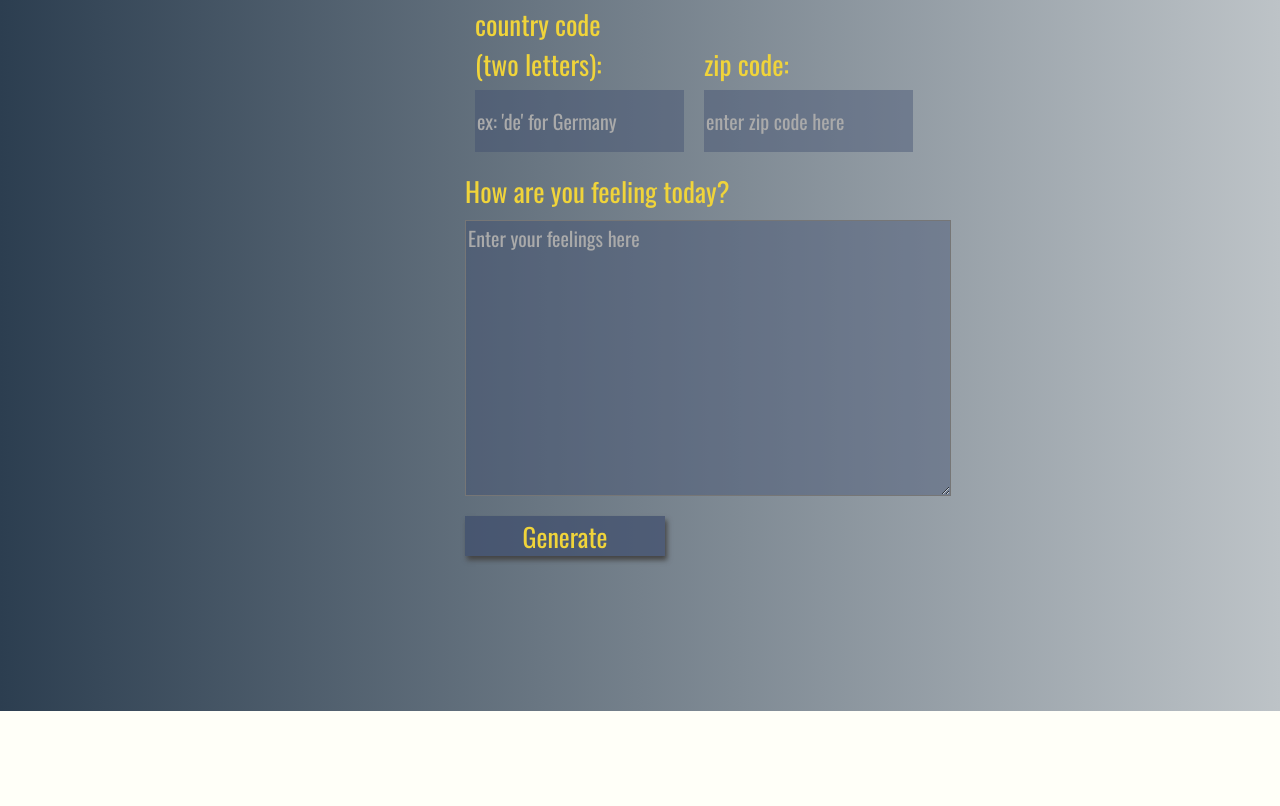
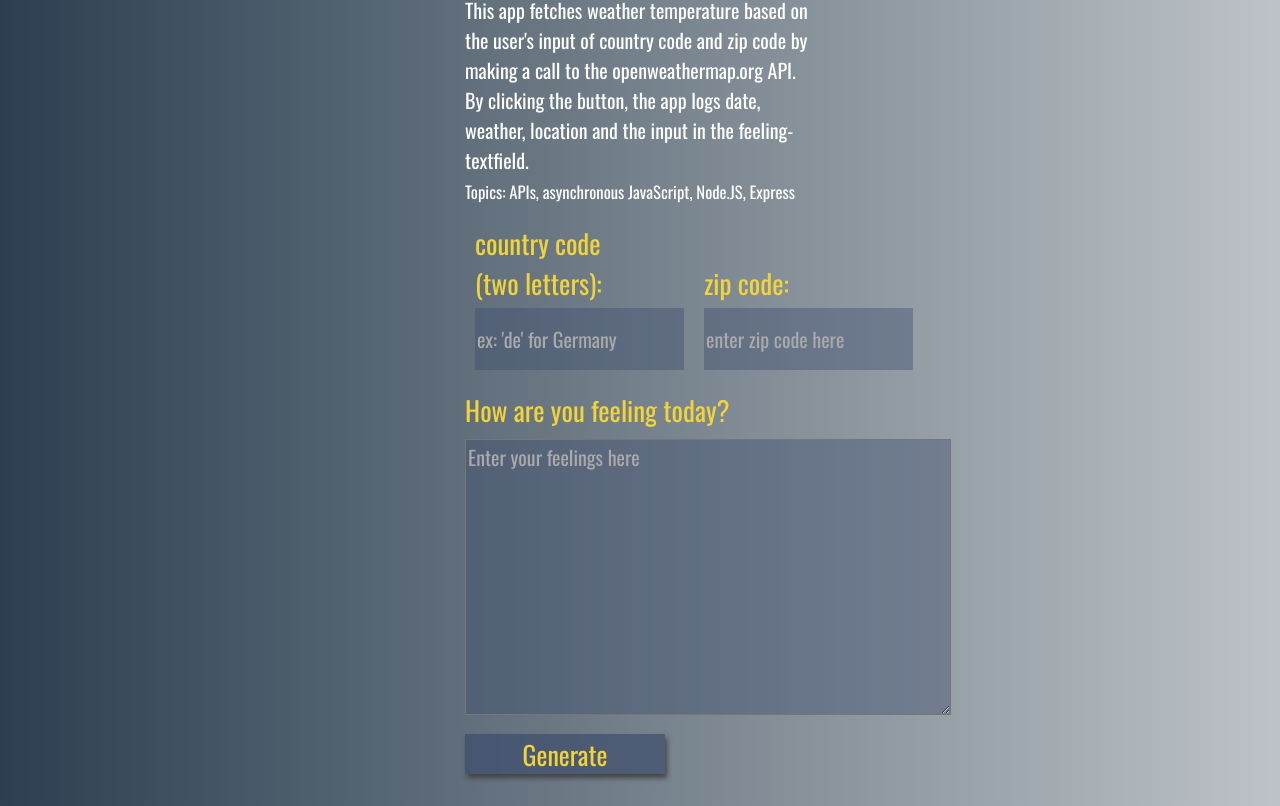
Before and after one commit to OzzieKuda/weather-journal-app, a website: page website/index.html in a window 1280 px wide. Shown: the part 96-902 px from the top of the page. Before the commit the page ends 814 px from the top, so only its background shows below. Drawn offline with nearby package versions, Linux system fonts and the light colour scheme; a web font is replaced by a local one.

Commit message:
feat: adds a description in the markup

```diff
--- a/website/index.html
+++ b/website/index.html
@@ -13,6 +13,10 @@
     <div class="main-container">
       <div class="holder headline">
         <h1>Weather Journal App</h1>
+      </div>
+      <div class="info">
+        <p>This app fetches weather temperature based on the user's input of country code and zip code by making a call to the openweathermap.org API. By clicking the button, the app logs date, weather, location and the input in the feeling-textfield.</p>
+        <p class="caption">Topics: APIs, asynchronous JavaScript, Node.JS, Express</p>
       </div>
 
       <div class="holder city">
--- a/website/style.css
+++ b/website/style.css
@@ -3,27 +3,26 @@
 }
 
 body{
+    margin: 1em;
     background: #fffff8;
     font-family: -apple-system, BlinkMacSystemFont, sans-serif;
-}
-
-#app{
-    display: flex;
-    flex-flow: column nowrap;
-    align-items: center;
-    align-content: center;
-    justify-content: space-evenly;
-    width: 100vw;
-    height:100vh;
-    color: #f0d43a;
-    font-size: 20px;
-    font-family: 'Oswald', sans-serif;
     background: #bdc3c7;
     /* fallback for old browsers */
     background: -webkit-linear-gradient(to right, #2c3e50, #bdc3c7);
     /* Chrome 10-25, Safari 5.1-6 */
     background: linear-gradient(to right, #2c3e50, #bdc3c7);
     /* W3C, IE 10+/ Edge, Firefox 16+, Chrome 26+, Opera 12+, Safari 7+ */
+}
+
+#app {
+    display: flex;
+    flex-flow: column nowrap;
+    align-items: center;
+    align-content: center;
+    justify-content: space-evenly;
+    color: #f0d43a;
+    font-size: 20px;
+    font-family: 'Oswald', sans-serif;
 }
 
 .city {
@@ -91,6 +90,14 @@ h1 {
     font-size: 36px;
 }
 
+.info p {
+    color: #fff;
+}
+
+.caption {
+    font-size: smaller;
+}
+
 textarea {
     background: rgba(59, 74, 107, .4);
     color: #fff;
```
